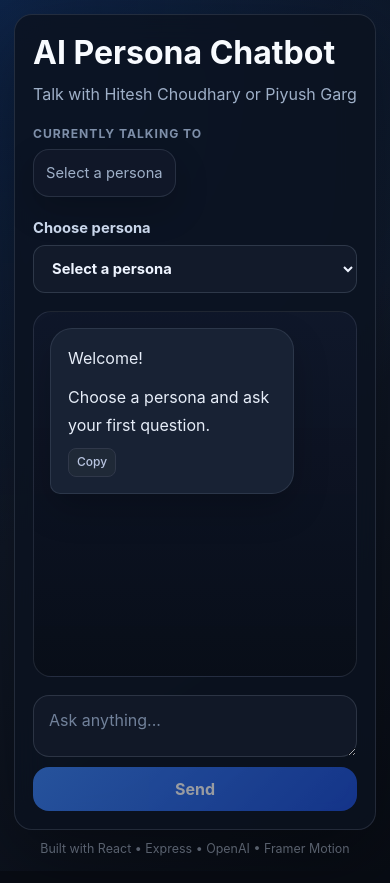
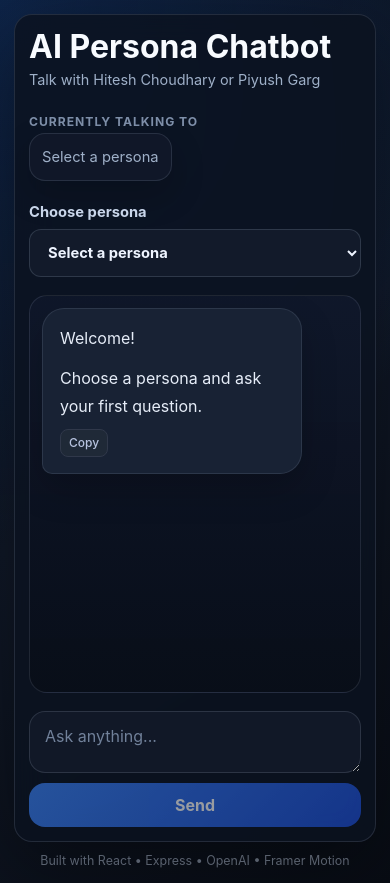
Before and after one commit to learnerakshay/ai-persona-chatbot, a React (Vite) app in the folder frontend/: page / in a window 390 px wide. Built offline with nearby package versions, Linux system fonts and the light colour scheme.

Commit message:
Improve mobile chat layout

```diff
--- a/frontend/src/App.css
+++ b/frontend/src/App.css
@@ -82,10 +82,10 @@
 }
 
 .header p {
-  margin: 10px 0 0;
+   margin-top:6px;
+  font-size:.9rem;
+  line-height:1.35;
   color: #9fb0c8;
-  font-size: 1rem;
-  line-height: 1.6;
 }
 
 .header-persona {
@@ -519,9 +519,9 @@
   }
 
   .chat-panel {
-    height: calc(100vh - 28px);
-    min-height: calc(100vh - 28px);
-    padding: 18px;
+    height: calc(100vh - 16px);
+    min-height: calc(100vh - 16px);
+    padding: 14px;
     border-radius: 18px;
     grid-template-rows: auto auto minmax(220px, 1fr) auto;
   }
@@ -529,20 +529,23 @@
   .header {
     align-items: flex-start;
     flex-direction: column;
+    gap:10px;
   }
 
   .header-persona {
     width: 100%;
     min-width: 0;
     justify-items: start;
+     gap:4px;
   }
 
   .header h1 {
     font-size: 2rem;
+    line-height:1.1;
   }
 
   .chat-window {
-    padding: 16px;
+    padding:12px;
   }
 
   .message-bubble {
```
